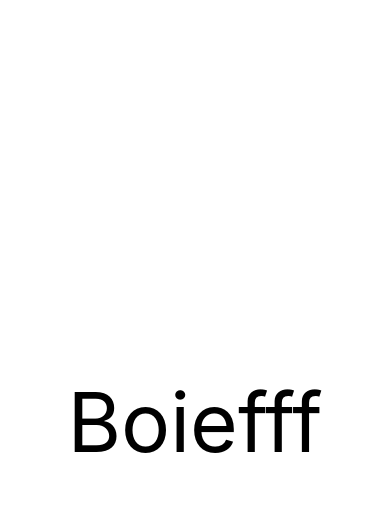
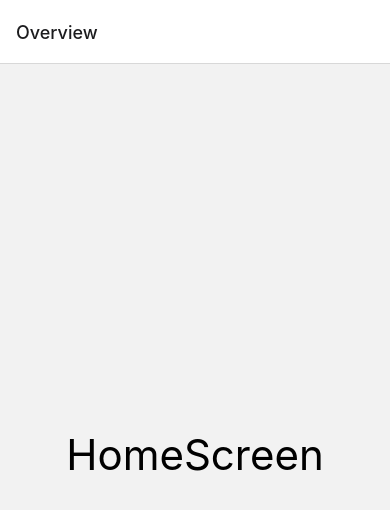
Before and after one commit to kritbovorn/redux-toolkit, a React Native app: screen /Home in a window 390 px wide. Shown: the top 510 px of the page. Built offline with nearby package versions, Linux system fonts and the light colour scheme.

Commit message:
Hello React Navigation
https://reactnavigation.org/docs/hello-react-navigation#installing-the-native-stack-navigator-library

```diff
--- a/App.tsx
+++ b/App.tsx
@@ -1,11 +1,20 @@
+import { NavigationContainer } from "@react-navigation/native";
+import { createNativeStackNavigator } from "@react-navigation/native-stack";
 import React from "react";
 import { Text ,View} from 'react-native';
+import HomeScreen from "./src/home_screen";
+import DetailScreen from "./src/screens/detail_screen";
+
+const Stack = createNativeStackNavigator();
 
 const App = () => {
   return (
-     <View style={{flex: 1, alignItems: 'center', justifyContent: 'center'}} >
-       <Text style= {{fontSize: 82}}>Boiefff</Text>
-    </View>
+      <NavigationContainer>
+        <Stack.Navigator initialRouteName="Home" >
+            <Stack.Screen name="Home" component={HomeScreen}  options={{title: 'Overview'}}  />
+            <Stack.Screen name="Detail" component={DetailScreen} />
+        </Stack.Navigator>
+      </NavigationContainer>
   );
 }
 
--- /dev/null
+++ b/src/home_screen.tsx
@@ -0,0 +1,14 @@
+import React from "react";
+import { Text ,View} from 'react-native';
+
+const HomeScreen = () => {
+  return (
+     <View style={{flex: 1, alignItems: 'center', justifyContent: 'center', backgroundColor: ''}} >
+
+      <Text style= {{fontSize: 42}}>HomeScreen</Text>
+
+    </View>
+  );
+}
+
+export default HomeScreen;
--- /dev/null
+++ b/src/screens/detail_screen.tsx
@@ -0,0 +1,14 @@
+import React from "react";
+import { Text ,View} from 'react-native';
+
+const DetailScreen = () => {
+  return (
+     <View style={{flex: 1, alignItems: 'center', justifyContent: 'center'}} >
+
+      <Text style= {{fontSize: 42}}>DetailScreen</Text>
+
+    </View>
+  );
+}
+
+export default DetailScreen;
```
Also changed, not shown: 1 other file (tests, documents, lock files or other folders).
